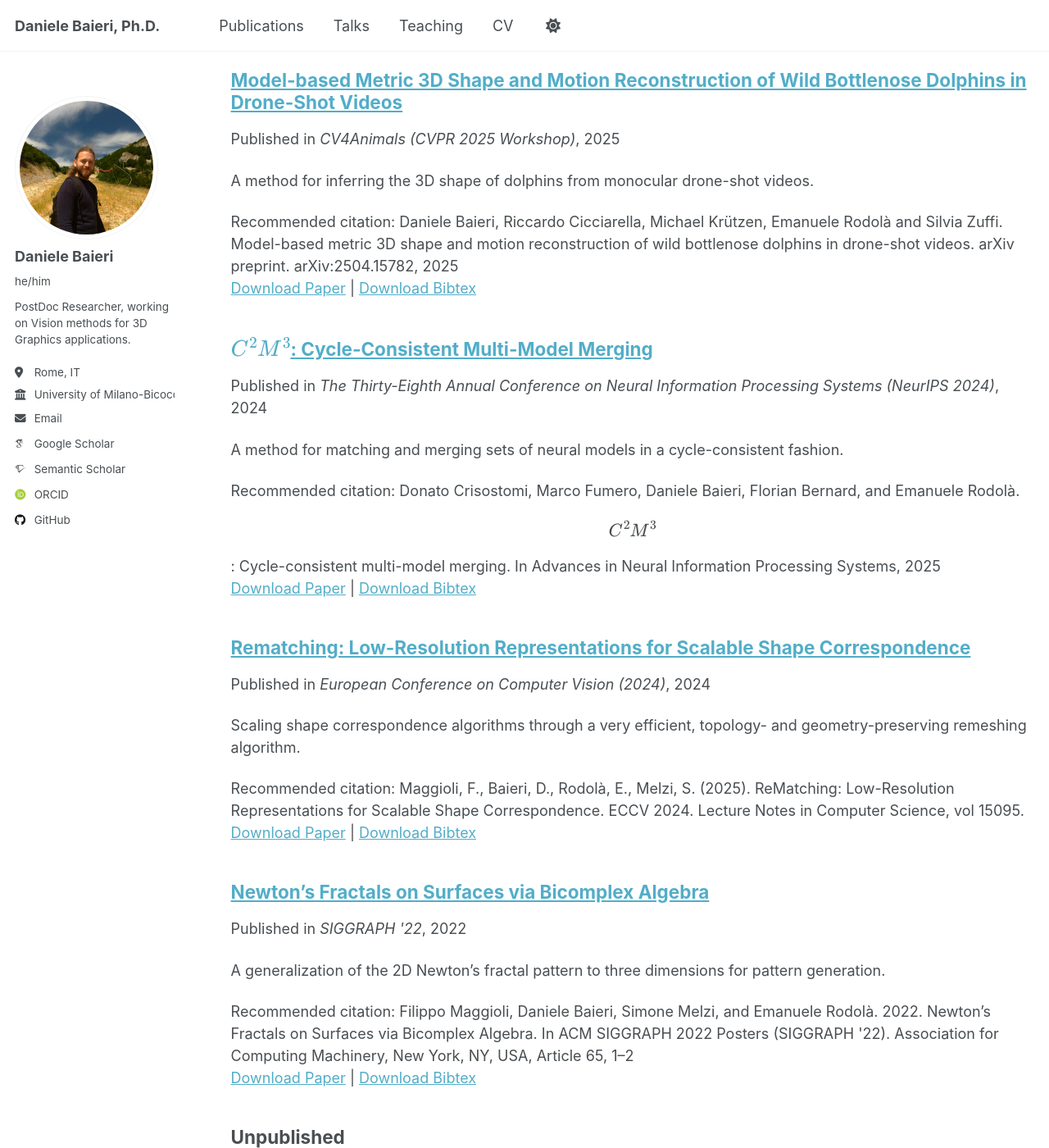
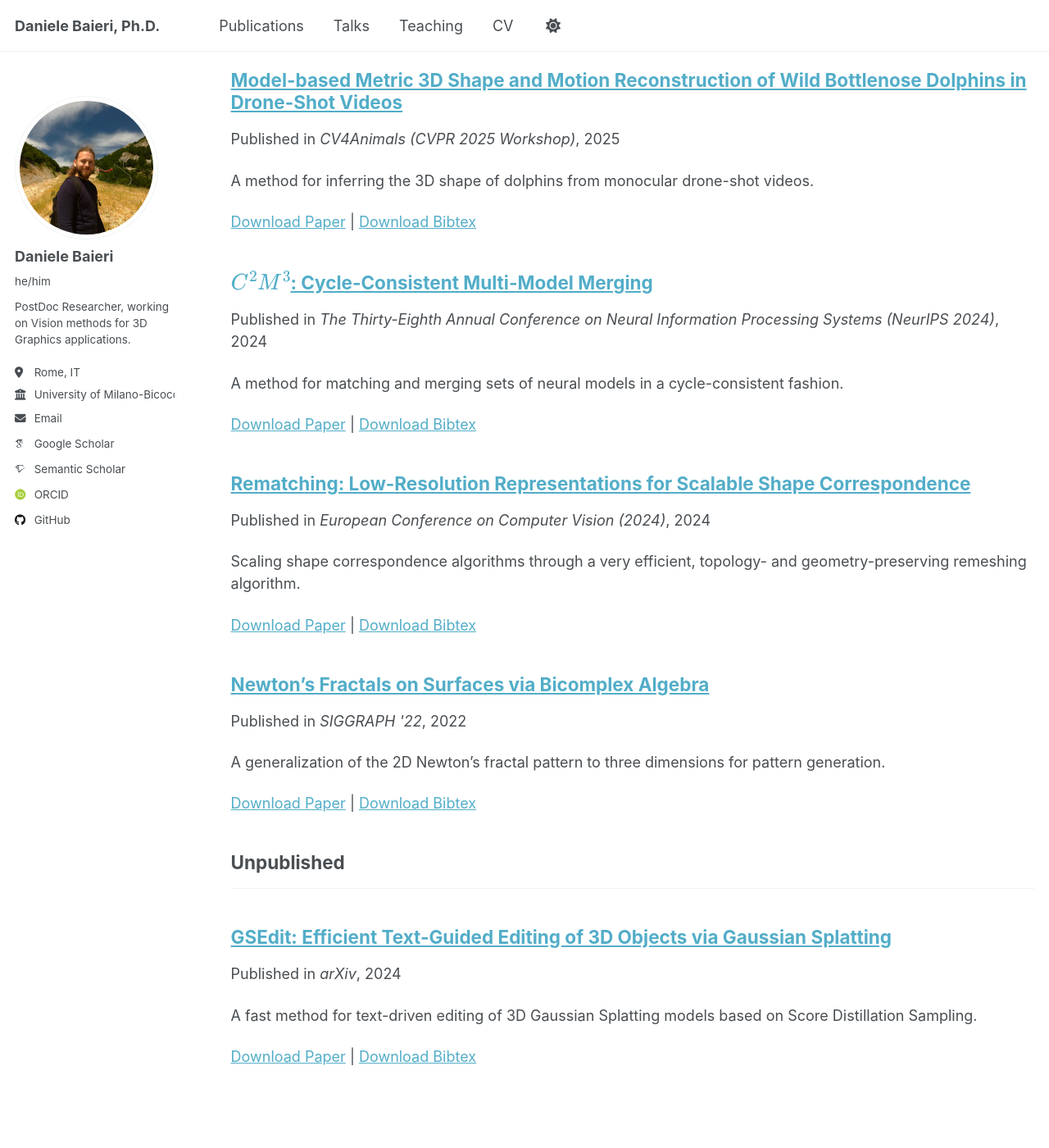
Before and after one commit to dbaieri/dbaieri.github.io, a Jekyll site: the page built from _pages/publications.html, in a window 1280 px wide and 1400 px high, scrolled down 220 px. Shown: the whole window at 82% size. Built offline with Jekyll 4.4.1, drawn with Linux system fonts in a browser that asks for light colours; some web fonts are replaced; some of the changed text lies outside the part shown.

Commit message:
fix publications

```diff
--- a/_includes/archive-single.html
+++ b/_includes/archive-single.html
@@ -52,28 +52,16 @@
     <p class="archive__item-excerpt" itemprop="description"><p>{{ post.excerpt | markdownify | remove: '<p>' | remove: '</p>' }}<strong><a href="{{ base_path }}{{ post.url }}" rel="permalink"> Read more</a></strong></p></p>
     {% endif %}
 
-    {% if post.citation and post.paperurl and post.slidesurl and post.bibtexurl %}
-      <p>Recommended citation: {{ post.citation }}<br /><a href="{{ post.paperurl }}">Download Paper</a> | <a href="{{ post.slidesurl }}">Download Slides</a> | <a href="{{ post.bibtexurl }}">Download Bibtex</a></p>
-    {% elsif post.citation and post.paperurl and post.slidesurl %}
-      <p>Recommended citation: {{ post.citation }}<br /><a href="{{ post.paperurl }}">Download Paper</a> | <a href="{{ post.slidesurl }}">Download Slides</a></p>
-    {% elsif post.citation and post.paperurl and post.bibtexurl %}
-      <p>Recommended citation: {{ post.citation }}<br /><a href="{{ post.paperurl }}">Download Paper</a> | <a href="{{ post.bibtexurl }}">Download Bibtex</a></p>
-    {% elsif post.citation and post.paperurl %}
-      <p>Recommended citation: {{ post.citation }}<br /><a href="{{ post.paperurl }}">Download Paper</a></p>
-    {% elsif post.citation and post.slidesurl and post.bibtexurl %}
-      <p>Recommended citation: {{ post.citation }}<br /><a href="{{ post.slidesurl }}">Download Slides</a> | <a href="{{ post.bibtexurl}}">Download Bibtex</a></p>
-    {% elsif post.citation and post.slidesurl %}
-      <p>Recommended citation: {{ post.citation }}<br /><a href="{{ post.slidesurl }}">Download Slides</a></p>
-    {% elsif post.citation and post.bibtexurl %}
-      <p>Recommended citation: {{ post.citation }}<br /><a href="{{ post.bibtexurl }}">Download Bibtex</a></p>
-    {% elsif post.citation %}
-      <p>Recommended citation: {{ post.citation }}</p>
+    {% if post.paperurl and post.slidesurl and post.bibtexurl %}
+      <p><a href="{{ post.paperurl }}">Download Paper</a> | <a href="{{ post.slidesurl }}">Download Slides</a> | <a href="{{ post.bibtexurl }}">Download Bibtex</a></p>
+    {% elsif post.paperurl and post.slidesurl %}
+      <p><a href="{{ post.paperurl }}">Download Paper</a> | <a href="{{ post.slidesurl }}">Download Slides</a></p>
     {% elsif post.paperurl and post.bibtexurl %}
       <p><a href=" {{ post.paperurl }} ">Download Paper</a> | <a href="{{ post.bibtexurl }}">Download Bibtex</a></p>
+    {% elsif post.slidesurl and post.bibtexurl %}
+      <p><a href="{{ post.slidesurl }}">Download Slides</a> | <a href="{{ post.bibtexurl }}">Download Bibtex</a></p>
     {% elsif post.paperurl %}
       <p><a href=" {{ post.paperurl }} ">Download Paper</a></p>
-    {% elsif post.slidesurl and post.bibtexurl %}
-      <p><a href="{{ post.slidesurl }}">Download Slides</a> | <a href="{{ post.bibtexurl }}">Download Bibtex</a></p>
     {% elsif post.slidesurl %}
       <p><a href="{{ post.slidesurl }}">Download Slides</a></p>
     {% elsif post.bibtexurl %}
--- a/_publications/rematching.md
+++ b/_publications/rematching.md
@@ -8,7 +8,7 @@ date: 2024-12-02
 venue: 'European Conference on Computer Vision (2024)'
 paperurl: 'https://link.springer.com/chapter/10.1007/978-3-031-72913-3_11'
 bibtexurl: 'https://citation-needed.springer.com/v2/references/10.1007/978-3-031-72913-3_11?format=bibtex&flavour=citation'
-citation: 'Maggioli, F., Baieri, D., Rodolà, E., Melzi, S. (2025). ReMatching: Low-Resolution Representations for Scalable Shape Correspondence. ECCV 2024. Lecture Notes in Computer Science, vol 15095.'
+citation: 'Filippo Maggioli, Daniele Baieri, Emanuele Rodolà, Simone Melzi. ReMatching: Low-Resolution Representations for Scalable Shape Correspondence. ECCV 2024. Lecture Notes in Computer Science, vol 15095.'
 ---
 
 We introduce ReMatching, a novel shape correspondence solution based on the functional maps framework. Our method, by exploiting a new and appropriate re-meshing paradigm, can target shape-matching tasks even on meshes counting millions of vertices, where the original functional maps does not apply or requires a massive computational cost. The core of our procedure is a time-efficient remeshing algorithm which constructs a low-resolution geometry while acting conservatively on the original topology and metric. These properties allow translating the functional maps optimization problem on the resulting low-resolution representation, thus enabling efficient computation of correspondences with functional map approaches. Finally, we propose an efficient technique for extending the estimated correspondence to the original meshes. We show that our method is more efficient and effective through quantitative and qualitative comparisons, outperforming state-of-the-art pipelines in quality and computational cost.
```
Also changed, not shown: _publications/c2m3.md (+1 -1 lines).
